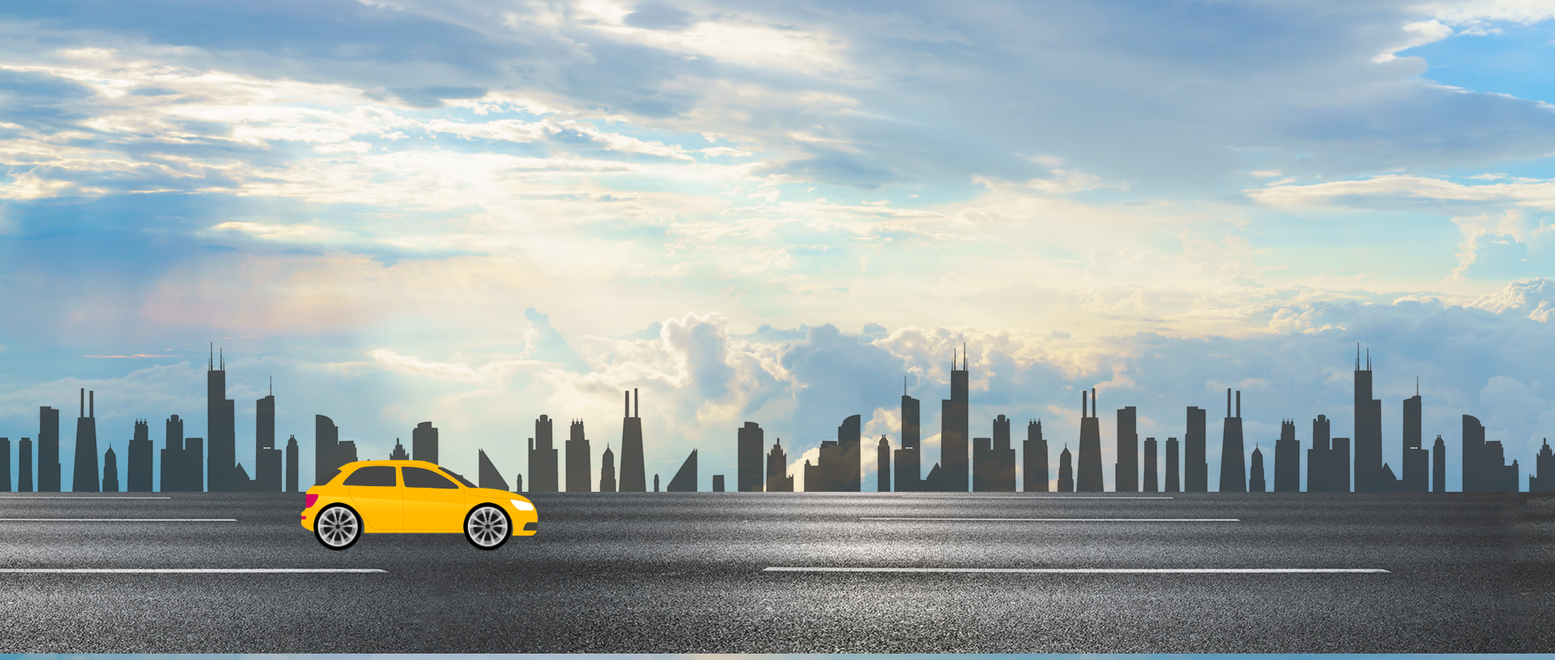
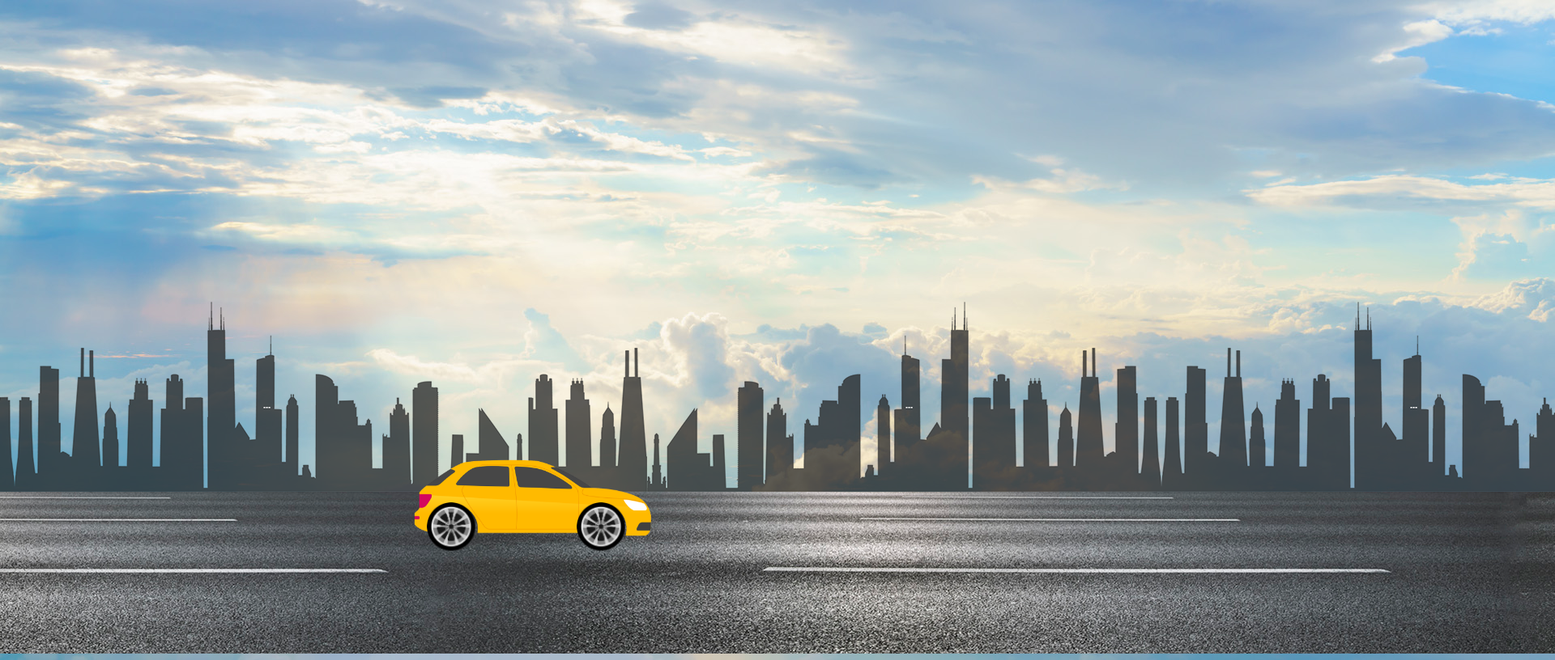
Before and after one commit to tharindu765/IT_Assignment_04, a plain HTML site: page index.html in a window 1280 px wide. Shown: the top 816 px of the page at 81% size, 1920 px wide, since content can reach past the window. Drawn offline with Linux system fonts and the light colour scheme.

Commit message:
change the places of car

```diff
--- a/index.html
+++ b/index.html
@@ -19,7 +19,7 @@ height:100vh;
     }
 
     .road{
-        width: 300%;
+        width: 400%;
         height: 200px;
         background-image: url("asset/Car_Animation_Img/road.jpg");
         display: block;
@@ -37,7 +37,7 @@ height:100vh;
         }
     }
     .city{
-        height: 200px;
+        height: 250px;
         width: 300%;
         background-image: url("asset/Car_Animation_Img/city.png");
         position: absolute;
@@ -53,7 +53,7 @@ height:100vh;
     .car{
         width: 300px;
         height: 200px;
-        left: 510px;
+        left: 650px;
         bottom: 50px;
         transform: translateX(-50%);
         position: absolute;
@@ -91,12 +91,12 @@ height:100vh;
     }
     #back{
         top: -162px;
-        left: 315px;
+        left: 455px;
         position: absolute;
     }
     #start{
         top: -162px;
-        left: 500px;
+        left: 640px;
         position: absolute;
     }
     @keyframes wheel {
```
